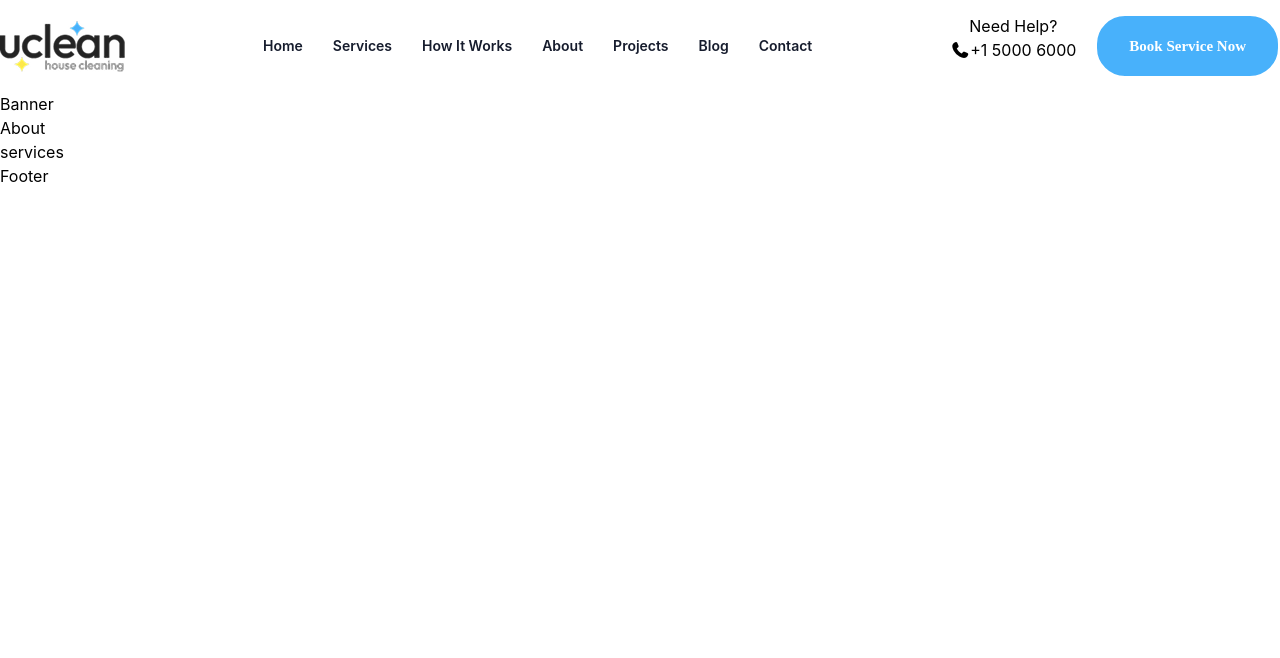
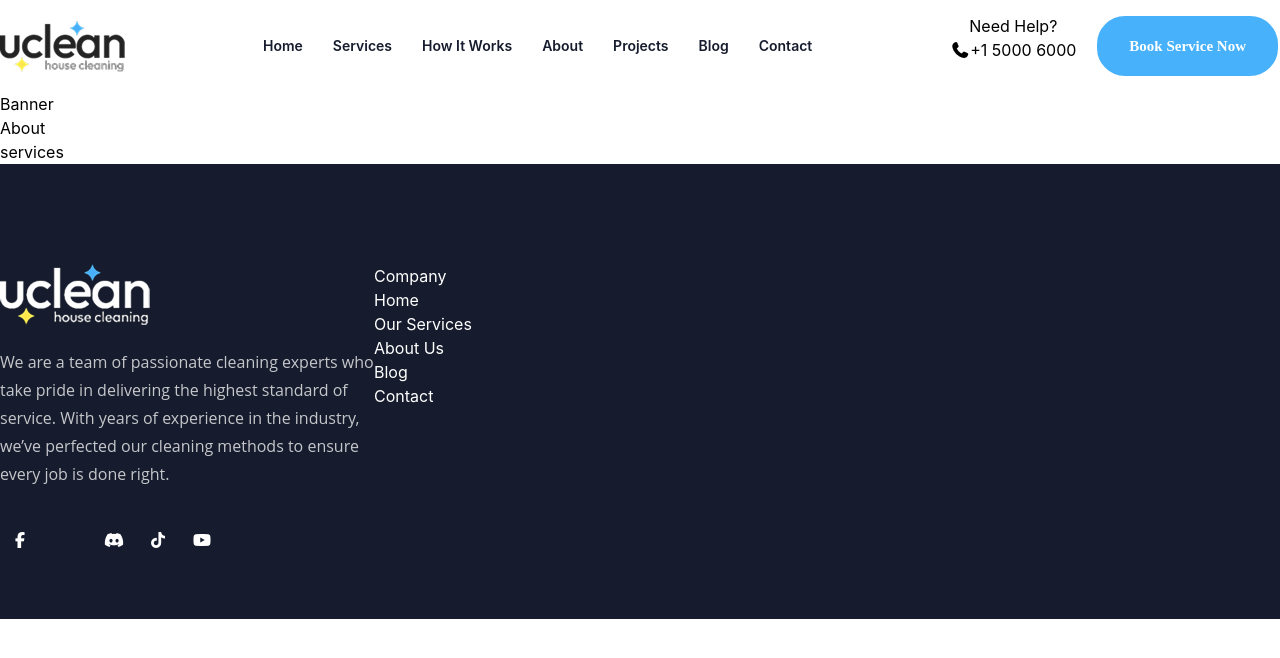
Before and after one commit to mdabirhossendev/My-React, a React (Vite) app: page / in a window 1280 px wide. Shown: the top 658 px of the page. Built offline with nearby package versions, Linux system fonts and the light colour scheme.

Commit message:
Updated code

```diff
--- a/src/components/layout/Footer.jsx
+++ b/src/components/layout/Footer.jsx
@@ -1,10 +1,49 @@
 import React from 'react'
-
+import Image from '../ui/Image'
+import footerLogo from "../../assets/footerLogo.png"
+import Ancor from '../ui/Ancor'
+import List from '../ui/List'
+import footerData from '../../dammyData/FooterData'
 const Footer = () => {
   return (
-    <div>
-      Footer
-    </div>
+    <footer className='bg-[#161C2D]'>
+      <div className="container">
+        <div className="flex pt-25">
+          <div className="">
+            <div className="footerLogo">
+              <Image sourch={footerLogo} alt="Not found" />
+            </div>
+            <p className='w-93.5 font-normal mt-5.75 mb-7.5 text-4 leading-7 font-opensans text-[#FFFFFF] opacity-75'>We are a team of passionate cleaning experts who
+              take pride in delivering the highest standard of
+              service. With years of experience in the industry,
+              we’ve perfected our cleaning methods to ensure
+              every job is done right.</p>
+              <div className="pb-14.25 text-white flex gap-1">
+                <Ancor className='px-2.5 py-2.5 bg-transparent border-white hover:text-black transition all duration-300 rounded-full hover:bg-white mr-12.5' href='#' text={<i class="fa-brands fa-facebook-f"></i>}/>
+                <Ancor className='px-2.5 py-2.5 bg-transparent border-white hover:text-black transition all duration-300 rounded-full hover:bg-white' href='#' text={<i class="fa-brands fa-discord"></i>}/>
+                <Ancor className='px-2.5 py-2.5 bg-transparent border-white hover:text-black transition all duration-300 rounded-full hover:bg-white' href='#' text={<i class="fa-brands fa-tiktok"></i>}/>
+                <Ancor className='px-2.5 py-2.5 bg-transparent border-white hover:text-black transition all duration-300 rounded-full hover:bg-white' href='#' text={<i class="fa-brands fa-youtube"></i>}/>
+              </div>
+          </div>
+
+            <div className="flex text-white">
+              <div>
+                <h4>Company</h4>
+                  {
+                    footerData.map((item,index)=>(
+                      <ul className='' key={item.id}>
+                      <List className='' text={item.label}/>
+                </ul>
+
+                    ))
+                  }
+              </div>
+
+
+            </div>
+        </div>
+      </div>
+    </footer>
   )
 }
 
--- a/src/components/layout/NavBer.jsx
+++ b/src/components/layout/NavBer.jsx
@@ -21,7 +21,7 @@ const NavBer = () => {
               <ul className='flex gap-7.5 '>
                 {menuData.map((item, index)=>(
                 <li key={index}>
-                  <Ancor  href={item.href} text={item.label}  className='font-semibold text-sm leading-7 text-[#161C2D] hover:text-Primary transition all duration-300' />
+                  <Ancor  href={item.href} text={item.label}  className='font-semibold text-sm leading-7 text-[#161C2D] hover:text-Primary transition all duration-300 relative after:content-[""] after:absolute after:w-0 after:h-0.5 after:bg-green-500 after:-bottom-0.75 after:left-1/2 after:-translate-x-1/2 after:duration-300 hover:after:w-full' />
                 </li>
                 ))
                 }
--- /dev/null
+++ b/src/components/ui/List.jsx
@@ -0,0 +1,9 @@
+import React from 'react'
+
+const List = ({className,text}) => {
+  return (
+    <li className=''>{text}</li>
+  )
+}
+
+export default List
--- /dev/null
+++ b/src/dammyData/FooterData.jsx
@@ -0,0 +1,24 @@
+let footerData = [
+    {
+        id:1,
+        label: "Home"
+    },
+    {
+        id:2,
+        label:"Our Services"
+    },
+    {
+        id:3,
+        label:"About Us"
+    },
+    {
+        id:4,
+        label:"Blog"
+    },
+    {
+        id:5,
+        label:"Contact"
+    },
+]
+
+export default footerData
--- a/src/index.css
+++ b/src/index.css
@@ -6,7 +6,10 @@
 @theme {
   --font-oswald: "oswald", sans-serif;
   --font-Quicksand: "Quicksand", sans-serif;
+  --font-opensans: "Open Sans", sans-serif;
+
   --color-Primary: #48B1FB;
+
 ;
 
 }
```
Also changed, not shown: src/assets/footerLogo.png (added).
